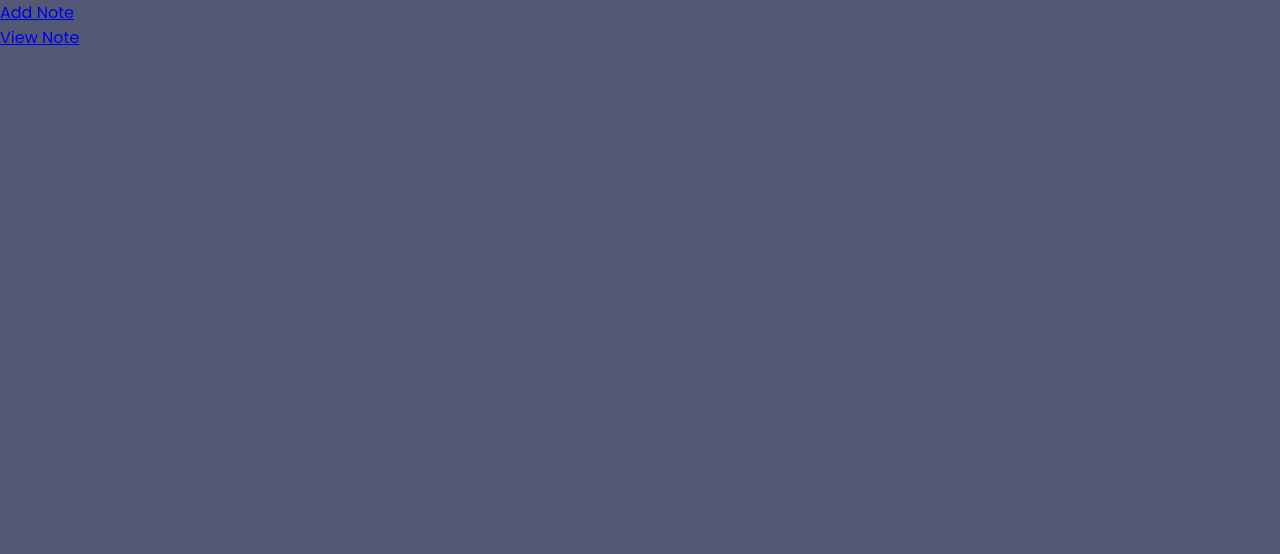
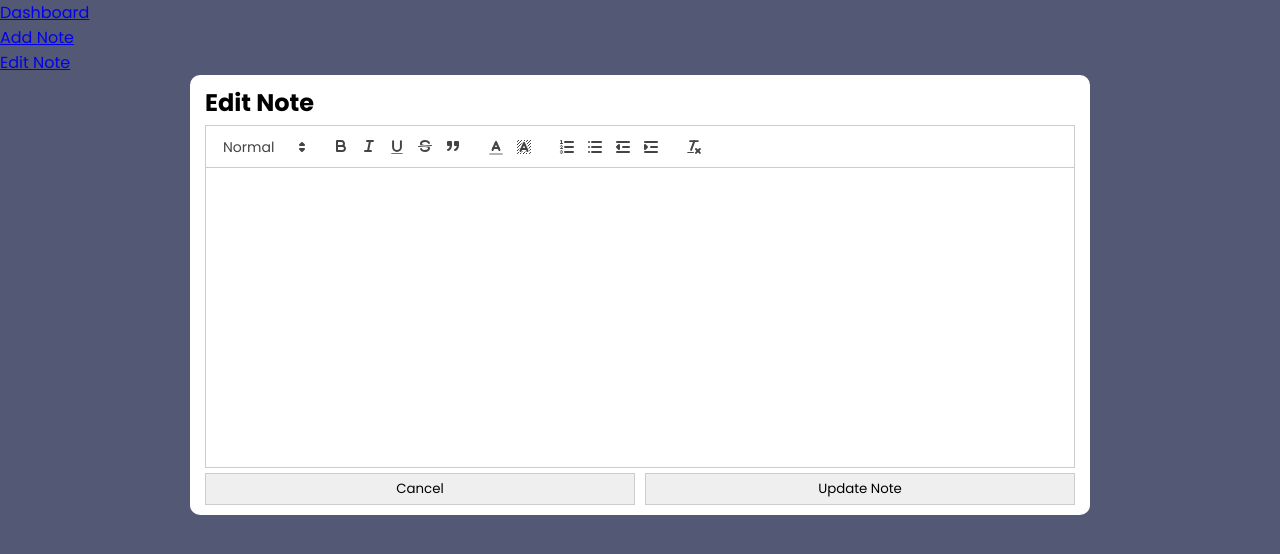
Before and after one commit to SArunD/Note-Link, a React (Create React App) app in the folder frontend/: page /edit-note/1 in a window 1280 px wide. Before the commit this address had no page. Shown: the top 554 px of the page. Built offline with nearby package versions, Linux system fonts and the light colour scheme; no server answers.

Commit message:
Created Edit-Note & Dashboard Pages & Functionality

```diff
--- a/frontend/package.json
+++ b/frontend/package.json
@@ -8,9 +8,12 @@
     "@testing-library/user-event": "^13.5.0",
     "axios": "^0.27.2",
     "bson": "^4.7.0",
+    "moment": "^2.29.4",
     "react": "^18.2.0",
     "react-dom": "^18.2.0",
     "react-editor-js": "^2.1.0",
+    "react-icons": "^4.4.0",
+    "react-loader-spinner": "^5.2.0",
     "react-quill": "^2.0.0",
     "react-router-dom": "^6.3.0",
     "react-scripts": "5.0.1",
--- a/frontend/src/App.js
+++ b/frontend/src/App.js
@@ -1,7 +1,9 @@
 import { BrowserRouter as Router, Routes, Route } from 'react-router-dom'
 import Header from './components/Header'
-import AddNote from './components/AddNote'
+import AddNote from './pages/AddNote'
+import Dashboard from './pages/Dashboard'
 import ViewNote from './pages/ViewNote'
+import EditNote from './pages/EditNote'
 
 const App = () => {
 	return (
@@ -9,8 +11,10 @@ const App = () => {
 			<div>
 				<Header />
 				<Routes>
+					<Route path="/dashboard" element={<Dashboard />} />
 					<Route path="/add-note" element={<AddNote />} />
 					<Route path="/view-note/:id" element={<ViewNote />} />
+					<Route path="/edit-note/:id" element={<EditNote />} />
 				</Routes>
 			</div>
 		</Router>
--- a/frontend/src/components/Header.jsx
+++ b/frontend/src/components/Header.jsx
@@ -2,9 +2,11 @@ const Header = () => {
   return (
     <header>
       <nav>
+        <a href="/dashboard">Dashboard</a>
+        <br />
         <a href="/add-note">Add Note</a>
         <br />
-        <a href="/view-note">View Note</a>
+        <a href="/edit-note">Edit Note</a>
       </nav>
     </header>
   )
--- a/frontend/src/handler.js
+++ b/frontend/src/handler.js
@@ -1,23 +1,31 @@
-import axios from "axios"
+import axios from 'axios'
 import { useState, useEffect } from 'react'
+
+const API_URL = 'http://localhost:5000/api/notes'
 
 const GET = (id) => {
 	const [currNote, setCurrNote] = useState({})
+	const [allNotes, setAllNotes] = useState([])
 
 	useEffect(() => {
 		const getCurrNote = async () => {
-      const response = await axios.get('http://localhost:5000/api/notes')
+			const response = await axios.get(API_URL)
+			// setCurrNote(response.data.filter((note) => note._id === id)[0])
+			if (id) {
 				setCurrNote(response.data.filter((note) => note._id === id)[0])
+			} else {
+				setAllNotes(response.data)
+			}
 		}
 		getCurrNote()
 	}, [id])
 
-  return currNote
+	return id ? currNote : allNotes
 }
 
-const notePOST = (value) => {
+const POST = (value) => {
 	axios.post(
-    'http://localhost:5000/api/notes',
+		API_URL,
 		{
 			body: value,
 		},
@@ -29,9 +37,30 @@ const notePOST = (value) => {
 	)
 }
 
+const PUT = (id, value) => {
+	axios.put(
+		API_URL + `/${id}`,
+		{
+			body: value,
+		},
+		{
+			headers: {
+				'Content-Type': 'application/json',
+			},
+		}
+	)
+}
+
+const DELETE = (id) => {
+	axios.delete(API_URL + `/${id}`)
+	window.location.reload(false)
+}
+
 const handler = {
 	GET,
-  notePOST
+	POST,
+	PUT,
+	DELETE,
 }
 
 export default handler
--- a/frontend/src/index.css
+++ b/frontend/src/index.css
@@ -59,7 +59,7 @@ button:hover {
 	height: 342px;
 }
 
-.quill-editor {
+.editor-box {
 	height: 300px;
 }
 
@@ -71,3 +71,93 @@ button:hover {
 	color: red;
 	margin-bottom: 4px;
 }
+
+.view-note-container {
+	width: 900px;
+	margin: 0 auto;
+	padding: 15px 20px 20px;
+	border-radius: 10px;
+	background-color: white;
+}
+
+.view-note {
+	border: 1px solid black;
+	padding: 10px;
+}
+
+.ql-color {
+	padding-top: 1.5px;
+}
+
+.ql-clean, .ql-underline {
+	transform: scale(0.98);
+	margin-top: 1px;
+}
+
+/* .notes-container {
+	width: 950px;
+	margin: 0 auto;
+	padding: 10px;
+	display: flex;
+	justify-content: space-between;
+	flex-wrap: wrap;
+}
+
+.note-container {
+	text-align: center;
+	background-color: white;
+	border-radius: 5px;
+	padding: 20px;
+	width: 300px;
+	margin-bottom: 15px;
+}
+
+.icon-container {
+	font-size: 20px;
+	align-items: center;
+	display: flex;
+	justify-content: center;
+	width: 50px;
+	margin-top: 10px;
+} */
+
+.notes-container {
+	width: 950px;
+	margin: 0 auto;
+	display: flex;
+	justify-content: space-evenly;
+	flex-wrap: wrap;
+	padding: 0 13px;
+}
+
+.note-container {
+	background-color: white;
+	text-align: center;
+	border-radius: 5px;
+	padding: 10px;
+	width: 285px;
+	margin-bottom: 18px;
+}
+
+.icon-container {
+	display: flex;
+	width: 160px;
+	margin: 0 auto;
+	padding: 10px 10px 5px 10px;
+	justify-content: space-evenly;
+	font-size: 24px;
+	position: relative;
+}
+
+.search-icon:hover {
+	cursor: pointer;
+	color: #6667AB;
+}
+.edit-icon:hover {
+	cursor: pointer;
+	color: #86A59C;
+}
+.delete-icon:hover {
+	cursor: pointer;
+	color: #CC2936;
+}
--- a/frontend/src/components/AddNote.jsx
+++ b/frontend/src/pages/AddNote.jsx
@@ -6,6 +6,72 @@ import { useNavigate } from 'react-router-dom'
 import handler from '../handler'
 
 const AddNote = () => {
+	const modules = {
+		toolbar: [
+			[{ header: [1, 2, false] }],
+			['bold', 'italic', 'underline', 'strike', 'blockquote'],
+			[
+				{
+					color: [
+						'#000000',
+						'#666666',
+						'#B7B7B7',
+						'#D9D9D9',
+						'#980000',
+						'#FF0000',
+						'#FF9900',
+						'#FFFF00',
+						'#00FF00',
+						'#00FFFF',
+						'#4A86E8',
+						'#0000FF',
+						'#9900FF',
+						'#FF00FF',
+					],
+				},
+				{
+					background: [
+						'#000000',
+						'#666666',
+						'#B7B7B7',
+						'#D9D9D9',
+						'#980000',
+						'#FF0000',
+						'#FF9900',
+						'#FFFF00',
+						'#00FF00',
+						'#00FFFF',
+						'#4A86E8',
+						'#0000FF',
+						'#9900FF',
+						'#FF00FF',
+					],
+				}
+			],
+			[
+				{ list: 'ordered' },
+				{ list: 'bullet' },
+				{ indent: '-1' },
+				{ indent: '+1' },
+			],
+			['clean'],
+		],
+	}
+
+	const formats = [
+		'header',
+		'bold',
+		'italic',
+		'underline',
+		'strike',
+		'blockquote',
+		'color',
+		'background',
+		'list',
+		'bullet',
+		'indent',
+	]
+
 	const [value, setValue] = useState('')
 	const [err, setErr] = useState(false)
 
@@ -23,7 +89,7 @@ const AddNote = () => {
 		} else {
 			setErr(false)
 
-			handler.notePOST(value)
+			handler.POST(value)
 
 			setInterval(() => {
 				setValue('')
@@ -46,7 +112,9 @@ const AddNote = () => {
 						theme="snow"
 						value={value}
 						onChange={setValue}
-						className="quill-editor"
+						className="editor-box"
+						modules={modules}
+						formats={formats}
 					/>
 				</div>
 				<div className="button-container">
--- /dev/null
+++ b/frontend/src/pages/Dashboard.jsx
@@ -0,0 +1,70 @@
+import handler from '../handler'
+import moment from 'moment'
+import { TbFileSearch, TbEdit } from 'react-icons/tb'
+import { IoTrashOutline } from 'react-icons/io5'
+import { useNavigate } from 'react-router-dom'
+
+const Dashboard = () => {
+	const allNotes = handler.GET()
+
+	const navigate = useNavigate()
+
+	return (
+		// <div className="notes-container">
+		// 	{/* <div className="note-container">
+		//     <h2>Title</h2>
+		//     <p>Created At</p>
+		//     <p>Content</p>
+		//     <span>Options</span>
+		//   </div> */}
+		// 	{/* style={note.createdAt !== note.updatedAt ? {borderBottom: "5px solid green"} : null} */}
+		// 	{allNotes.map((note) => (
+		// 		<div className="note-container" key={note._id}>
+		// 			{/* <h2>Note #{allNotes.indexOf(note) + 1}</h2> */}
+		// 			<h2>{note.body}</h2>
+		// 			<p>{moment(note.createdAt).format('LL - hh:mm A')}</p>
+		// 			<div className="icon-container">
+		// 				<TbFileSearch />
+		// 				<TbEdit />
+		// 				<IoTrashOutline />
+		// 			</div>
+		// 		</div>
+		// 	))}
+		// </div>
+
+		<div className="notes-container">
+			{allNotes.map((note) => (
+				<div className="note-container" key={note._id}>
+					<h2 style={{ marginBottom: 0 }}>
+						Note #{allNotes.indexOf(note) + 1}
+					</h2>
+					<p>{moment(note.createdAt).format('LL - hh:mm A')}</p>
+					<div className="icon-container">
+						<TbFileSearch
+							title="View This Note..."
+							className="search-icon"
+							onClick={() => navigate(`/view-note/${note._id}`)}
+						/>
+						<TbEdit
+							title="Edit This Note..."
+							className="edit-icon"
+							onClick={() =>
+								navigate(`/edit-note/${note._id}`, {
+									replace: true,
+									state: { body: note.body },
+								})
+							}
+						/>
+						<IoTrashOutline
+							title="Delete This Note..."
+							className="delete-icon"
+							onClick={() => handler.DELETE(note._id)}
+						/>
+					</div>
+				</div>
+			))}
+		</div>
+	)
+}
+
+export default Dashboard
--- /dev/null
+++ b/frontend/src/pages/EditNote.jsx
@@ -0,0 +1,134 @@
+import 'react-quill/dist/quill.snow.css'
+import ReactQuill from 'react-quill'
+
+import { useState } from 'react'
+import { useNavigate, useParams } from 'react-router-dom'
+import handler from '../handler'
+
+const EditNote = () => {
+	const modules = {
+		toolbar: [
+			[{ header: [1, 2, false] }],
+			['bold', 'italic', 'underline', 'strike', 'blockquote'],
+			[
+				{
+					color: [
+						'#000000',
+						'#666666',
+						'#B7B7B7',
+						'#D9D9D9',
+						'#980000',
+						'#FF0000',
+						'#FF9900',
+						'#FFFF00',
+						'#00FF00',
+						'#00FFFF',
+						'#4A86E8',
+						'#0000FF',
+						'#9900FF',
+						'#FF00FF',
+					],
+				},
+				{
+					background: [
+						'#000000',
+						'#666666',
+						'#B7B7B7',
+						'#D9D9D9',
+						'#980000',
+						'#FF0000',
+						'#FF9900',
+						'#FFFF00',
+						'#00FF00',
+						'#00FFFF',
+						'#4A86E8',
+						'#0000FF',
+						'#9900FF',
+						'#FF00FF',
+					],
+				},
+			],
+			[
+				{ list: 'ordered' },
+				{ list: 'bullet' },
+				{ indent: '-1' },
+				{ indent: '+1' },
+			],
+			['clean'],
+		],
+	}
+
+	const formats = [
+		'header',
+		'bold',
+		'italic',
+		'underline',
+		'strike',
+		'blockquote',
+		'color',
+		'background',
+		'list',
+		'bullet',
+		'indent',
+	]
+
+	const navigate = useNavigate()
+	const { id } = useParams()
+
+  let body = handler.GET(id).body
+	const [err, setErr] = useState(false)
+
+	const handleCancel = (e) => {
+		navigate('/dashboard')
+	}
+
+	const handleSubmit = (e) => {
+		e.preventDefault()
+		if (body.replace(/<[^>]+>/g, '').length === 0) {
+			setErr(true)
+		} else {
+			setErr(false)
+			handler.PUT(id, body)
+			setInterval(() => {
+				body = ''
+			}, 1000)
+			alert('NOTE UPDATED SUCCESSFULLY...')
+      navigate('/dashboard')
+		}
+	}
+
+  const handleChange = (e) => {
+    body = e
+  }
+
+	return (
+		<div className="form-container">
+			<form onSubmit={handleSubmit}>
+				<h2>Edit Note</h2>
+				{err ? (
+					<div className="editor-error">ERROR: Enter Some Text Value!</div>
+				) : (
+					''
+				)}
+				<div className="editor-container">
+					<ReactQuill
+						theme="snow"
+						value={body}
+						onChange={handleChange}
+						className="editor-box"
+						modules={modules}
+						formats={formats}
+					/>
+				</div>
+				<div className="button-container">
+					<button type="button" onClick={handleCancel}>
+						Cancel
+					</button>
+					<button type="submit">Update Note</button>
+				</div>
+			</form>
+		</div>
+	)
+}
+
+export default EditNote
--- a/frontend/src/pages/ViewNote.jsx
+++ b/frontend/src/pages/ViewNote.jsx
@@ -6,7 +6,15 @@ const ViewNote = () => {
 
 	const currNoteJSON = JSON.parse(JSON.stringify(handler.GET(id)))
 
-	return <div>{currNoteJSON.body}</div>
+	return (
+		<div className="view-note-container ql-snow">
+			<h2>View Note</h2>
+			<div
+				className="view-note ql-editor"
+				dangerouslySetInnerHTML={{ __html: currNoteJSON.body }}
+			></div>
+		</div>
+	)
 }
 
 export default ViewNote
```
Also changed, not shown: 1 other file (tests, documents, lock files or other folders). Lines whose indentation alone changed are shown as unchanged.
